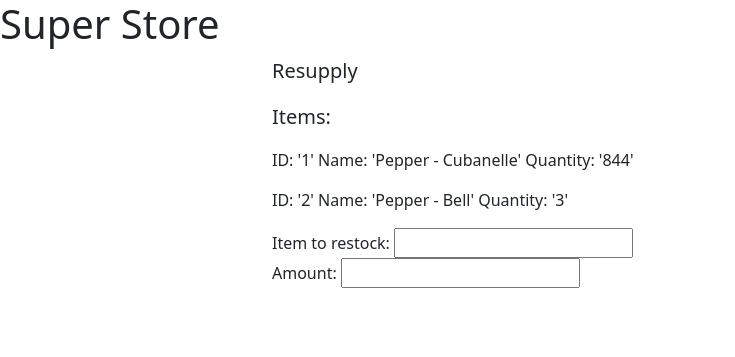
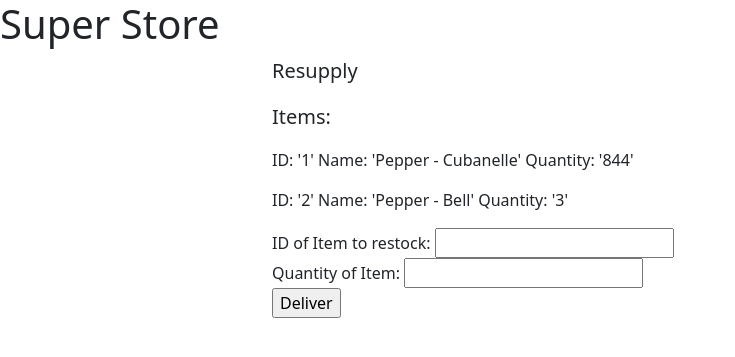
Before and after one commit to UVM-CS195-F22/FinalProject-lscholfi-kpolitza, a Flask app: page /resupply in a window 1280 px wide. Shown: the top 357 px of the page, without its empty margins (0-735 px from the left). Run offline with Flask 2, Linux system fonts and the light colour scheme; a user stored in the database is signed in.

Commit message:
resupply flask app working

```diff
--- a/app.py
+++ b/app.py
@@ -119,13 +119,6 @@ def history():
     return render_template('history.html')
 
 
-@app.route('/resupply', methods=['POST', 'GET'])
-def resupply():
-    username = session['username']
-    is_supplier = session['is_supplier']
-    owned_items = get_owned_items(username)
-    return render_template('resupply.html',owned_products=owned_items)
-
 '''
 welcomes user to superstore website
 input: None
@@ -144,6 +137,35 @@ def welcome():
         create_account()
     elif choice == 3:
         exit()
+
+
+@app.route('/resupply', methods=['POST', 'GET'])
+def resupply():
+    username = session['username']
+    is_supplier = session['is_supplier']
+    owned_items = get_owned_items(username)
+    submission_message = ""
+    quantity = 0
+    owned_list = cur.execute(f"SELECT Inventory.item_id, Inventory.item_name, Inventory.quantity FROM \
+                                     (Inventory INNER JOIN Users ON Users.username = Inventory.supplier) WHERE Inventory.supplier = Users.username \
+                                     AND Users.username = '{username}';").fetchall()
+
+    if request.method == "POST":
+        item = int(request.form.get("item_form", None))
+        amount = int(request.form.get("amount_form", None))
+        for each in owned_list:
+            if (each[0] == item):
+                quantity = int(each[2])
+        total = int(quantity) + int(amount)
+        query = "UPDATE Inventory SET quantity = " + str(total) + " WHERE item_id = " + str(item) + ";"
+        print(query)
+        cur.execute(query)
+        #success = do_query(query, False)
+        submission_message = "Stock updated successfully."
+        conn.commit()
+        owned_items = get_owned_items(username)
+        return render_template("resupply_submitted.html", owned_products=owned_items, submission_message=submission_message)
+    return render_template('resupply.html', owned_products=owned_items)
 
 
 '''
--- a/templates/resupply.html
+++ b/templates/resupply.html
@@ -13,9 +13,9 @@
   {% endfor %}
 
   <form method="POST">
-     <div><label>Item to restock: <input type="text" name="item" value="" /></label></div>
-     <div><label>Amount: <input type="number" name="amount" value=""/></label></div>
-
+     <div><label>ID of Item to restock: <input type="number" name="item_form" value="" /></label></div>
+     <div><label>Quantity of Item: <input type="number" name="amount_form" value=""/></label></div>
+     <input type="submit" value="Deliver">
   </form>
 
 </div>
```
Also changed, not shown: templates/resupply_submitted.html (added, +19 -0 lines), super_store.db.
